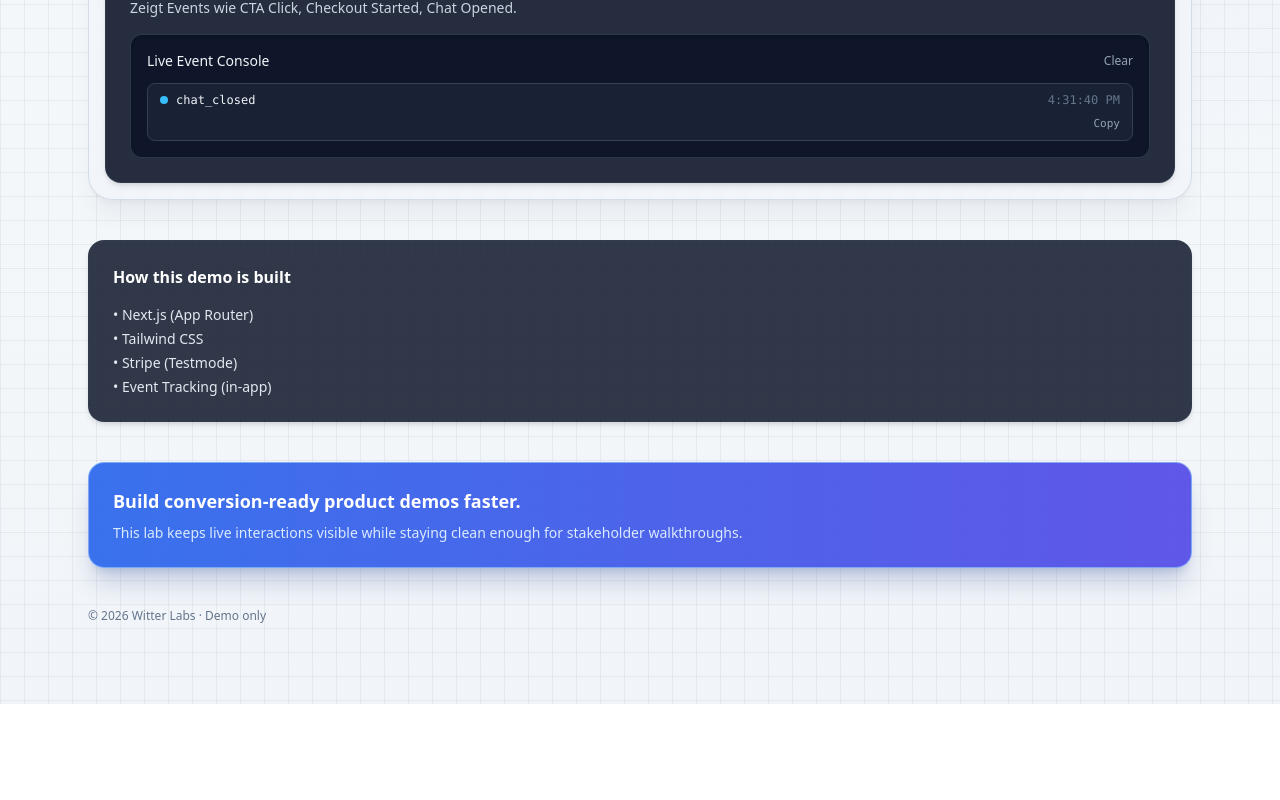
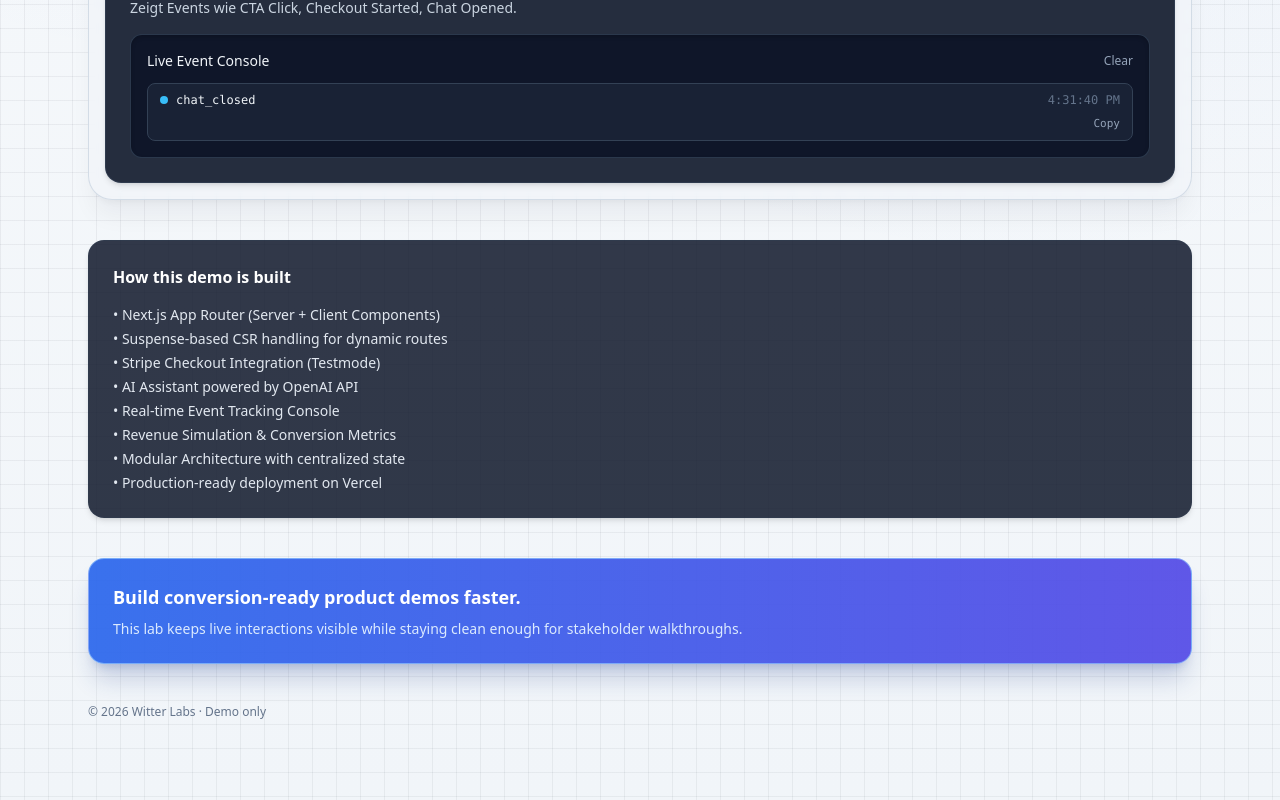
Before and after one commit to killy2go/witter-demo-lab, a Next.js app: page / in a window 1280 px wide. Shown: the part 932-1732 px from the top of the page. Before the commit the page ends 1636 px from the top, so only its background shows below. Built offline with nearby package versions, Linux system fonts and the light colour scheme.

Commit message:
Update 'How this demo is built' section with AI, metrics & architecture details

```diff
--- a/src/components/HomeClient.tsx
+++ b/src/components/HomeClient.tsx
@@ -350,10 +350,14 @@ export default function Page() {
         <section id="how" className="mt-10 rounded-2xl border border-slate-700/40 bg-slate-900/85 p-6 shadow-md">
           <h3 className="font-semibold text-white">How this demo is built</h3>
           <ul className="mt-4 space-y-1 text-sm text-slate-200">
-            <li>• Next.js (App Router)</li>
-            <li>• Tailwind CSS</li>
-            <li>• Stripe (Testmode)</li>
-            <li>• Event Tracking (in-app)</li>
+            <li>• Next.js App Router (Server + Client Components)</li>
+            <li>• Suspense-based CSR handling for dynamic routes</li>
+            <li>• Stripe Checkout Integration (Testmode)</li>
+            <li>• AI Assistant powered by OpenAI API</li>
+            <li>• Real-time Event Tracking Console</li>
+            <li>• Revenue Simulation & Conversion Metrics</li>
+            <li>• Modular Architecture with centralized state</li>
+            <li>• Production-ready deployment on Vercel</li>
           </ul>
         </section>
 
```
